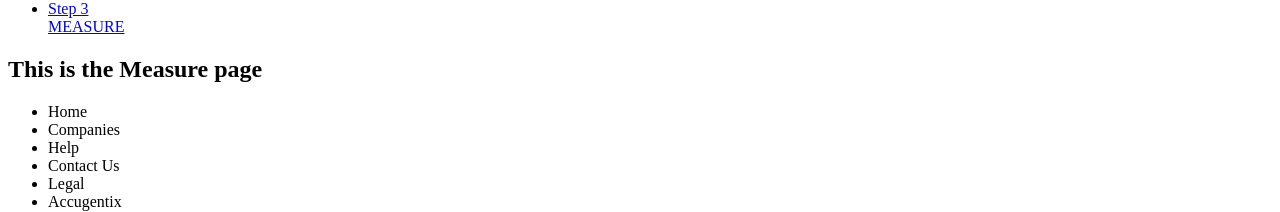
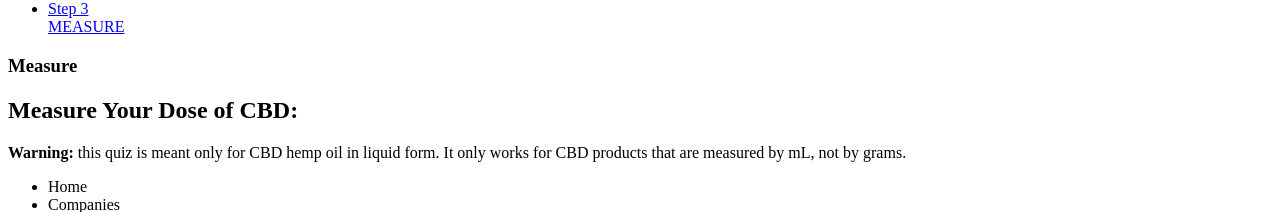
Before and after one commit to cbvargas5/Accu-Hemp, a React app: page /measure in a window 1280 px wide. Shown: the part 524-736 px from the top of the page. Built offline with nearby package versions, Linux system fonts and the light colour scheme; the HTML template or start-up script is replaced by a standard one.

Commit message:
set base styling for MeasurePage

```diff
--- a/client/src/components/pages/DosePage.jsx
+++ b/client/src/components/pages/DosePage.jsx
@@ -11,7 +11,7 @@ export default class DosePage extends Component {
     return (
       <div>
         <section className="mini-header">
-          <h2>Dose</h2>
+          <h1>Dose</h1>
         </section>
         <section className="estimator-wrapper">
           <div>
--- a/client/src/components/pages/MeasurePage.jsx
+++ b/client/src/components/pages/MeasurePage.jsx
@@ -1,11 +1,45 @@
 import React, { Component } from 'react'
+import { Switch, Route, Link } from 'react-router-dom';
+import { connect } from 'react-redux'
 
-export default class MeasurePage extends Component {
+
+
+class MeasurePage extends Component {
+  constructor(props) {
+    super(props)
+
+  }
   render() {
+    const { url: URL } = this.props.match
     return (
       <div>
-        <h2>This is the Measure page</h2>
+        <section className="mini-header">
+          <h1>Measure</h1>
+        </section>
+        <section className="description-sect">
+          <h2>Measure Your Dose of CBD:</h2>
+          <p><strong>Warning:</strong> this quiz is meant only for CBD hemp oil in liquid form. It only works for CBD products that are measured by mL, not by grams.</p>
+        </section>
+        <section className="quiz-wrapper big-card">
+        {/* <ProgressTracker title="Product Quiz" currStep={this.props.step} lastStep={4}/> */}
+        {/* <Switch>
+          <Route path={`${URL}/1`} exact component={TabDose}/>
+          <Route path={`${URL}/2`} exact component={TabImportance}/>
+          <Route path={`${URL}/3`} exact component={TabQualities}/>
+          <Route path={`${URL}/4`} exact component={TabQuizResults}/>
+          <Route path={`${URL}/5`} exact component={TabQuizResults}/>
+        </Switch> */}
+        {/* <div className="tabNav-btns">
+          <Button onClick={this.onPrevious} className="tab-btn">Back</Button>
+          <Button onClick={this.onNext} className="tab-btn">Next</Button>
+        </div> */}
+      </section>
       </div>
     )
   }
 }
+
+const mapStateToProps = (state) => ({...state})
+
+
+export default connect(mapStateToProps)(MeasurePage)
--- a/client/src/components/pages/ProductsPage.jsx
+++ b/client/src/components/pages/ProductsPage.jsx
@@ -17,7 +17,7 @@ class ProductsPage extends Component {
     return (
       <div>
         <section className="mini-header">
-          <h2>Products</h2>
+          <h1>Products</h1>
         </section>
         <section className="quiz-nav">
           <ButtonCard link="/products/finder-quiz" icon="fas fa-search-dollar">Product Finder Quiz</ButtonCard>
```
Also changed, not shown: client/src/components/pages/Measure/TabBrand.jsx (added), client/src/components/pages/Measure/TabDevice.jsx (added), client/src/components/pages/Measure/TabDoseInput.jsx (added), client/src/components/pages/Measure/TabMeasureResults.jsx (added), client/src/components/pages/Measure/TabProduct.jsx (added).
